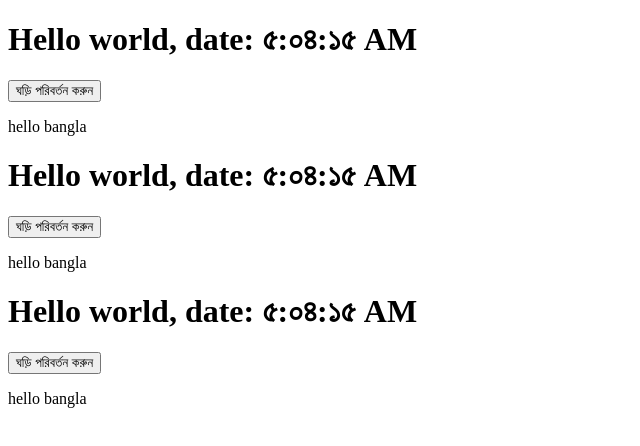
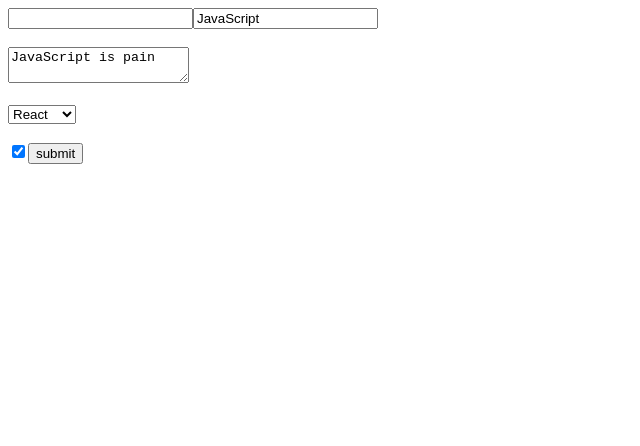
Before and after one commit to mukhter2/Temperature-Conversion, a React (Create React App) app: page / in a window 1280 px wide. Shown: the top 446 px of the page, without its empty margins (0-640 px from the left). Built offline with nearby package versions, Linux system fonts and the light colour scheme.

Commit message:
form controlled

```diff
--- a/src/App.js
+++ b/src/App.js
@@ -1,10 +1,10 @@
-import ClockList from './components/ClockList';
+import Form from './components/Form';
 
 function App() {
-    const quantities = [1, 2, 3];
     return (
         <div>
-            <ClockList quantities={quantities} />
+            {/* <ClockList quantities={quantities} /> */}
+            <Form />
         </div>
     );
 }
--- /dev/null
+++ b/src/components/Form.js
@@ -0,0 +1,72 @@
+import React from 'react';
+
+// eslint-disable-next-line react/prefer-stateless-function
+export default class Form extends React.Component {
+    state = {
+        title: 'JavaScript',
+        textArea: 'JavaScript is pain',
+        library: 'React',
+        isMale: true,
+    };
+
+    handleChange = (e) => {
+        // this.setState({
+        //     [e.target.name]: e.target.value,
+        // });
+        if (e.target.type === 'text') {
+            this.setState({
+                title: e.target.value,
+            });
+        } else if (e.target.type === 'textarea') {
+            this.setState({
+                textArea: e.target.value,
+            });
+        } else if (e.target.type === 'select-one') {
+            this.setState({
+                library: e.target.value,
+            });
+        } else if (e.target.type === 'checkbox') {
+            this.setState({
+                isMale: e.target.checked,
+            });
+        }
+    };
+
+    submitHandler = (e) => {
+        const { title, textArea, library, isMale } = this.state;
+        e.preventDefault();
+        console.log(title, textArea, library, isMale);
+    };
+
+    render() {
+        const { title, textArea, library, isMale } = this.state;
+        return (
+            <div>
+                <form onSubmit={this.submitHandler}>
+                    <input type="text" value={null} />
+                    <input
+                        name="title"
+                        type="text"
+                        placeholder="Enter Title"
+                        value={title}
+                        onChange={this.handleChange}
+                    />
+                    <br />
+                    <br />
+                    <textarea name="textArea" value={textArea} onChange={this.handleChange} />
+                    <br />
+                    <br />
+                    <select value={library} onChange={this.handleChange}>
+                        <option value="React">React</option>
+                        <option value="Vue">Vue</option>
+                        <option value="Angular">Angular</option>
+                    </select>
+                    <br />
+                    <br />
+                    <input type="checkbox" checked={isMale} onChange={this.handleChange} />
+                    <input type="submit" value="submit" />
+                </form>
+            </div>
+        );
+    }
+}
```
